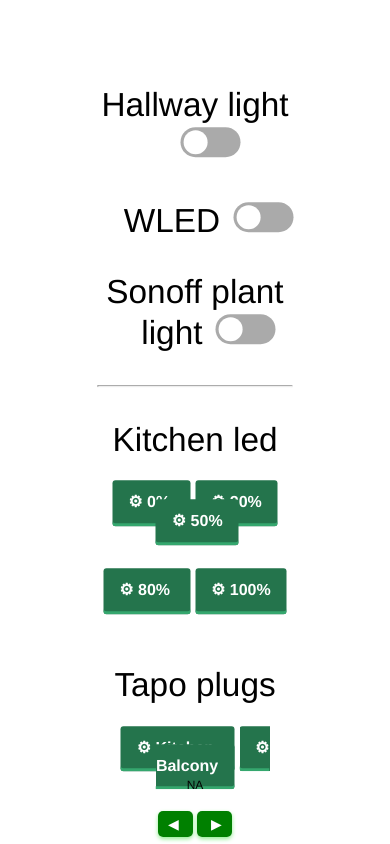
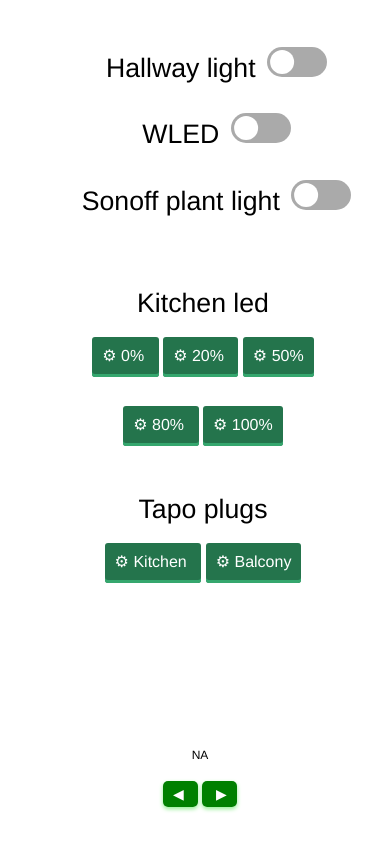
Before and after one commit to vakarianplay/GoUtilits, a plain HTML site: page HomeControlPanel/index.html in a window 390 px wide. Drawn offline with Linux system fonts and the light colour scheme; no server answers.

Commit message:
Adaptive html for smartphones

```diff
--- a/HomeControlPanel/index.html
+++ b/HomeControlPanel/index.html
@@ -17,7 +17,7 @@
 <!DOCTYPE html>
   <html>
   <head>
-  <meta charset="utf-8" name="viewport" content="width=device-width initial-scale=1">
+  <meta charset="utf-8" name="viewport" content="width=device-width, initial-scale=1">
   <title>Home Control</title>
   <style type="text/css">
 
@@ -28,11 +28,12 @@
     font-family: Helvetica;
     width: 100%;
     max-width: 100%;
-    max-height: 100%;
+    /* max-height: 100%; */
+    height: auto;
     overflow: hidden;
   }
     .checkbox-slider {
-      font-size: 25pt;
+      font-size: 20pt;
     }
 
   @supports (--a: 1) {
@@ -82,10 +83,10 @@
 
   }
    a.button {
-    font-weight: 600;
+    font-weight: 500;
     color: white;
     text-decoration: none;
-    padding: .8em 1em calc(.8em + 3px);
+    padding: 10px 10px calc(.5em + 5px);
     border-radius: 3px;
     background: #24744c;
     box-shadow: 0 -3px rgb(53,167,110) inset;
@@ -112,18 +113,23 @@
 }
 
   .settings-link {
-    position:absolute;
-     left:0px;
-     bottom:0px;
-     height:85px;
+    position:fixed;
+     left:5px;
+     bottom:15px;
+     height:100px;
      width:100%;
   }
 
   .centralblock {
         position: fixed;
-        top: 50%;
-        left: 50%;
-        transform: translate(-50%, -50%);
+        top: 2%;
+        /* padding-top: 10%; */
+        /* left: 50%; */
+        width:100%;
+        /* transform: translate(2.4%, -0%); */
+        /* left:0px; */
+        /* bottom:0px; */
+     /* height:85px; */
       }
 
     .green-button {
@@ -150,7 +156,7 @@
       <p class="checkbox-slider">WLED <input type="checkbox" onclick="toggle2()" id="state2" unchecked>
       <p class="checkbox-slider">Sonoff plant light <input type="checkbox" onclick="toggle3()" id="state3" unchecked>
   	</div>
-    <hr>
+    <br>
      <div>
       <p class="checkbox-slider">Kitchen led</p>
      <p><a class="button" href="/led0"><span>&#9881;</span> 0% </a>&nbsp;<a class="button" href="/led20"><span>&#9881;</span> 20% </a>&nbsp;<a class="button" href="/led50"><span>&#9881;</span> 50% </a></p>
```
